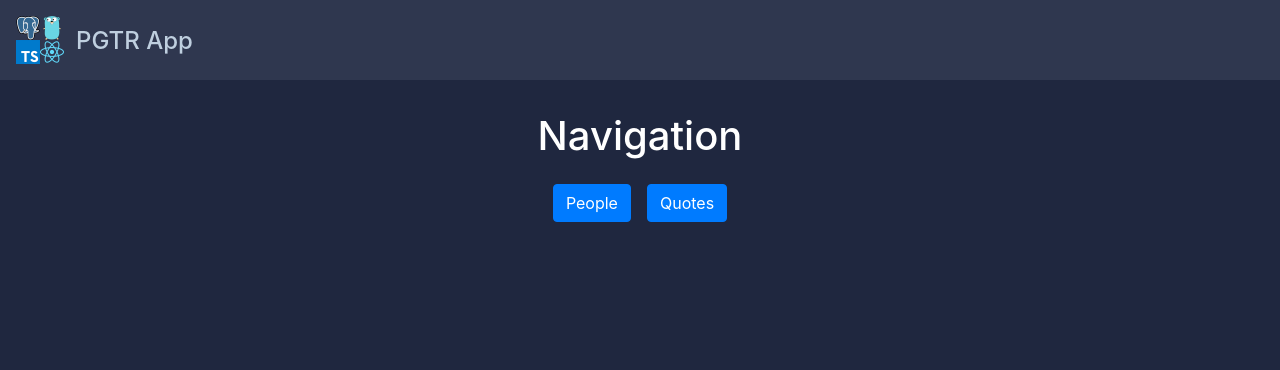
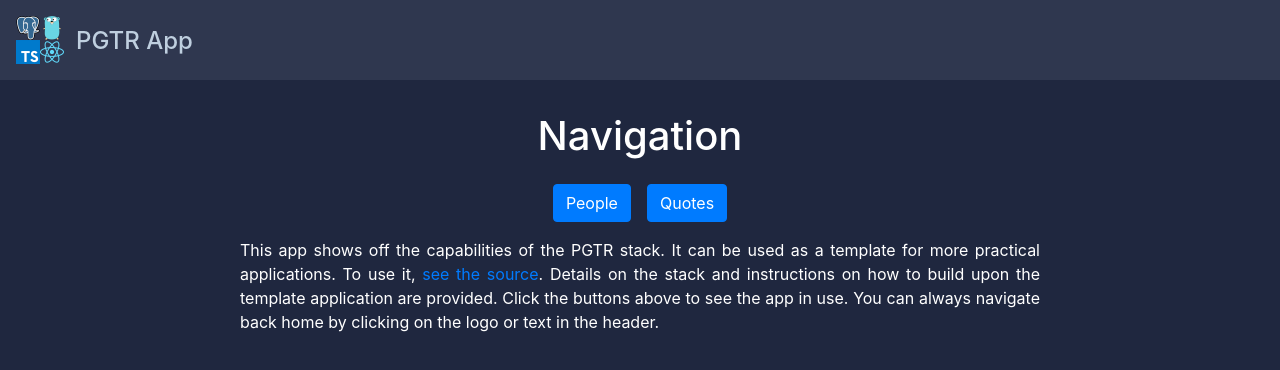
Before and after one commit to WKHAllen/pgtr-sample-app, a React (Create React App) app in the folder app/: page / in a window 1280 px wide. Shown: the top 370 px of the page. Built offline with nearby package versions, Linux system fonts and the light colour scheme.

Commit message:
Add info to home page

```diff
--- a/app/src/components/Home.tsx
+++ b/app/src/components/Home.tsx
@@ -1,6 +1,7 @@
 import React from 'react';
 import { Link } from 'react-router-dom';
 import '../css/Home.css';
+import Info from './Info';
 
 export default class Home extends React.Component {
 	render() {
@@ -11,6 +12,7 @@ export default class Home extends React.Component {
 					<span><Link to="/people" className="btn btn-primary">People</Link></span>
 					<span><Link to="/quotes" className="btn btn-primary">Quotes</Link></span>
 				</div>
+				<Info />
 			</div>
 		);
 	}
--- /dev/null
+++ b/app/src/components/Info.tsx
@@ -0,0 +1,17 @@
+import React from 'react';
+import '../css/Info.css';
+
+export default class Info extends React.Component {
+    render() {
+        return (
+            <div className="Info">
+                This app shows off the capabilities of the PGTR stack.
+                It can be used as a template for more practical applications.
+                To use it, <a href="https://github.com/WKHAllen/pgtr-sample-app" target="_blank" rel="noopener noreferrer">see the source</a>.
+                Details on the stack and instructions on how to build upon the template application are provided.
+                Click the buttons above to see the app in use.
+                You can always navigate back home by clicking on the logo or text in the header.
+            </div>
+        );
+    }
+}
--- /dev/null
+++ b/app/src/css/Info.css
@@ -0,0 +1,6 @@
+.Info {
+    margin: auto;
+    margin-top: 16px;
+    max-width: 800px;
+    text-align: justify;
+}
```
